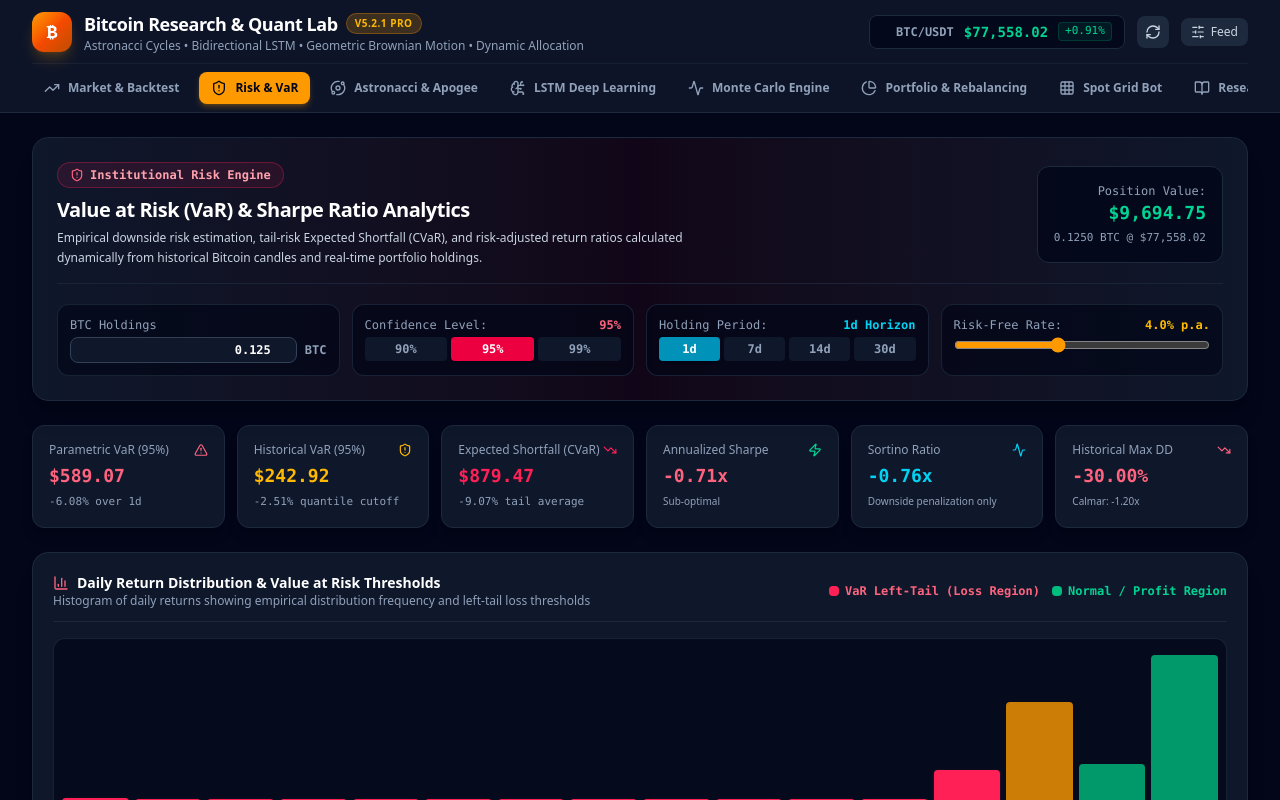
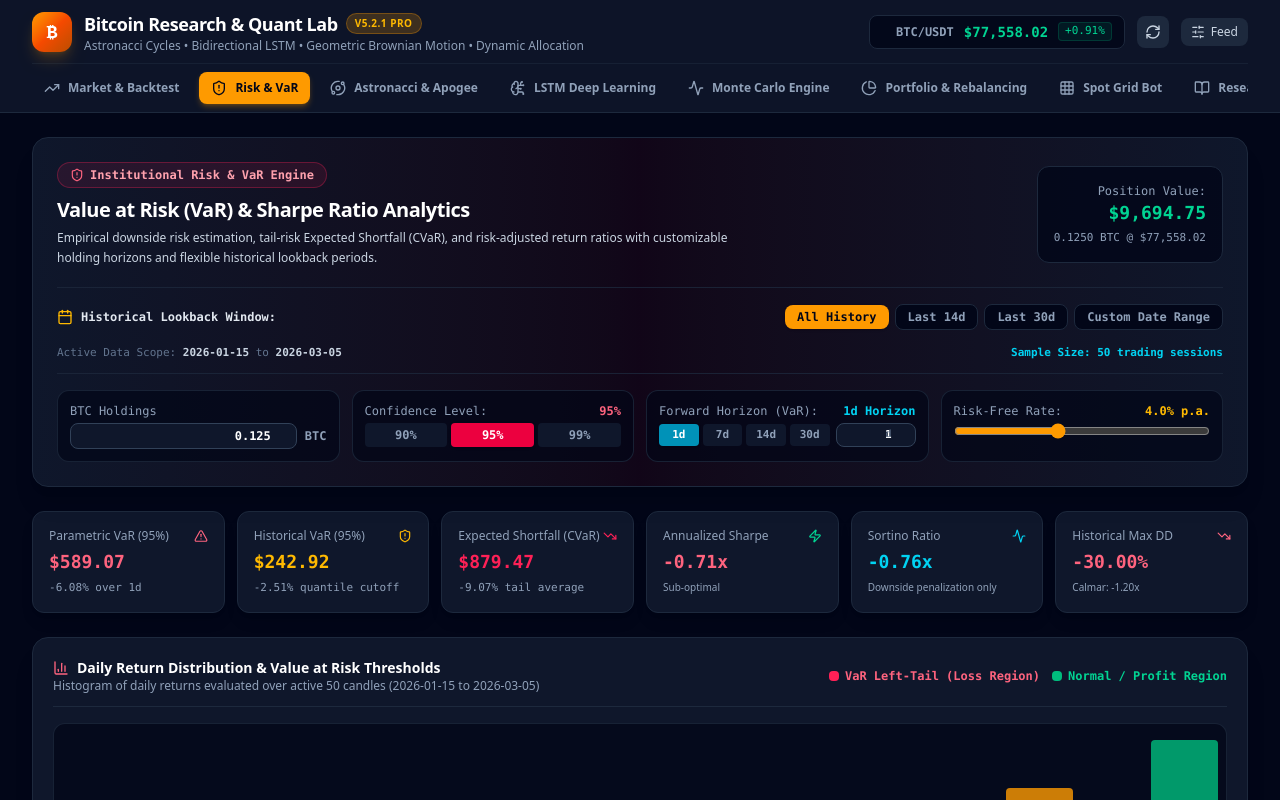
Before and after one commit to zakiafuadi925-ops/Quant_Trading_System, a React (Vite) app: page / in a window 1280 px wide. Both pictures are taken after a click on the button "Risk & VaR". Shown: the top 800 px of the page. Built offline with nearby package versions, Linux system fonts and the light colour scheme; no server answers.

Commit message:
feat: add custom date range and horizon filtering
Implement dynamic candle filtering based on historical lookback periods (14d, 30d, custom range) and allow configurable holding period durations in the risk management tab.

```diff
--- a/src/components/RiskManagementTab.tsx
+++ b/src/components/RiskManagementTab.tsx
@@ -14,7 +14,10 @@ import {
   ShieldCheck,
   Zap,
   Clock,
-  ArrowRight
+  ArrowRight,
+  Calendar,
+  Filter,
+  Check
 } from 'lucide-react';
 
 interface RiskManagementTabProps {
@@ -26,15 +29,46 @@ export const RiskManagementTab: React.FC<RiskManagementTabProps> = ({ candles, c
   // Configurable holdings and risk parameters
   const [btcAmount, setBtcAmount] = useState<number>(0.125); // Default holdings from portfolio
   const [confidenceLevel, setConfidenceLevel] = useState<90 | 95 | 99>(95);
-  const [holdingPeriodDays, setHoldingPeriodDays] = useState<1 | 7 | 14 | 30>(1);
   const [annualRiskFreeRate, setAnnualRiskFreeRate] = useState<number>(4.0); // 4% default risk-free rate
+
+  // Custom Horizon (Forward Holding Period in Days)
+  const [holdingPeriodDays, setHoldingPeriodDays] = useState<number>(1);
+  const [isCustomHorizon, setIsCustomHorizon] = useState<boolean>(false);
+
+  // Custom Historical Lookback Window / Date Range Filter
+  const minDate = candles[0]?.timestamp?.split(' ')[0] || '2026-01-15';
+  const maxDate = candles[candles.length - 1]?.timestamp?.split(' ')[0] || '2026-03-05';
+
+  const [lookbackMode, setLookbackMode] = useState<'all' | '14d' | '30d' | 'custom'>('all');
+  const [customStartDate, setCustomStartDate] = useState<string>(minDate);
+  const [customEndDate, setCustomEndDate] = useState<string>(maxDate);
+
+  // Filter historical candles based on selected period
+  const activeCandles = useMemo(() => {
+    if (!candles || candles.length === 0) return [];
+
+    if (lookbackMode === '14d') {
+      return candles.slice(-14);
+    }
+    if (lookbackMode === '30d') {
+      return candles.slice(-30);
+    }
+    if (lookbackMode === 'custom') {
+      const filtered = candles.filter((c) => {
+        const d = c.timestamp.split(' ')[0];
+        return d >= customStartDate && d <= customEndDate;
+      });
+      return filtered.length >= 2 ? filtered : candles;
+    }
+    return candles;
+  }, [candles, lookbackMode, customStartDate, customEndDate]);
 
   // Calculate position value in USD
   const positionValueUsd = btcAmount * currentPrice;
 
-  // Quantitative computations from historical candle returns
+  // Quantitative computations from filtered candle returns
   const metrics = useMemo(() => {
-    if (!candles || candles.length < 2) {
+    if (!activeCandles || activeCandles.length < 2) {
       return {
         returns: [],
         meanDailyReturn: 0,
@@ -57,9 +91,9 @@ export const RiskManagementTab: React.FC<RiskManagementTabProps> = ({ candles, c
 
     // 1. Calculate Daily Simple Returns
     const returns: number[] = [];
-    for (let i = 1; i < candles.length; i++) {
-      const prevClose = candles[i - 1].close;
-      const curClose = candles[i].close;
+    for (let i = 1; i < activeCandles.length; i++) {
+      const prevClose = activeCandles[i - 1].close;
+      const curClose = activeCandles[i].close;
       if (prevClose > 0) {
         returns.push((curClose - prevClose) / prevClose);
       }
@@ -70,13 +104,13 @@ export const RiskManagementTab: React.FC<RiskManagementTabProps> = ({ candles, c
     const meanDailyReturn = sum / n;
 
     // Variance and Standard Deviation (Daily Volatility)
-    const variance = returns.reduce((acc, r) => acc + Math.pow(r - meanDailyReturn, 2), 0) / (n - 1);
+    const variance = returns.reduce((acc, r) => acc + Math.pow(r - meanDailyReturn, 2), 0) / (n - 1 || 1);
     const dailyVolatility = Math.sqrt(variance);
 
     // Downside Deviation (for Sortino Ratio)
     const dailyRf = (annualRiskFreeRate / 100) / 365;
     const negativeDeviations = returns.filter((r) => r < dailyRf);
-    const downsideVariance = negativeDeviations.reduce((acc, r) => acc + Math.pow(r - dailyRf, 2), 0) / (n - 1);
+    const downsideVariance = negativeDeviations.reduce((acc, r) => acc + Math.pow(r - dailyRf, 2), 0) / (n - 1 || 1);
     const downsideVolatility = Math.sqrt(downsideVariance || 0.0001);
 
     // Annualized Metrics
@@ -95,7 +129,7 @@ export const RiskManagementTab: React.FC<RiskManagementTabProps> = ({ candles, c
     // Z-score for Parametric VaR
     const zScores: Record<number, number> = { 90: 1.282, 95: 1.645, 99: 2.326 };
     const z = zScores[confidenceLevel] || 1.645;
-    const horizonMultiplier = Math.sqrt(holdingPeriodDays);
+    const horizonMultiplier = Math.sqrt(Math.max(1, holdingPeriodDays));
 
     // Parametric VaR: - (mu * dt - z * sigma * sqrt(dt))
     const parametricVaRPct = Math.max(0, -(meanDailyReturn * holdingPeriodDays - z * dailyVolatility * horizonMultiplier)) * 100;
@@ -105,7 +139,7 @@ export const RiskManagementTab: React.FC<RiskManagementTabProps> = ({ candles, c
     const sortedReturns = [...returns].sort((a, b) => a - b);
     const alphaPct = (100 - confidenceLevel) / 100;
     const cutoffIndex = Math.max(0, Math.floor(n * alphaPct));
-    const historicalLossReturn = sortedReturns[cutoffIndex]; // negative number
+    const historicalLossReturn = sortedReturns[cutoffIndex] ?? -0.02; // negative number
     const historicalVaRPct = Math.max(0, -historicalLossReturn * horizonMultiplier * 100);
     const historicalVaRUsd = (historicalVaRPct / 100) * positionValueUsd;
 
@@ -116,11 +150,11 @@ export const RiskManagementTab: React.FC<RiskManagementTabProps> = ({ candles, c
     const cvarUsd = (cvarPct / 100) * positionValueUsd;
 
     // 5. Historical Maximum Drawdown & Series
-    let peak = candles[0].close;
+    let peak = activeCandles[0].close;
     let maxDrawdown = 0;
     const drawdownSeries: Array<{ date: string; dd: number }> = [];
 
-    candles.forEach((c) => {
+    activeCandles.forEach((c) => {
       if (c.close > peak) {
         peak = c.close;
       }
@@ -152,7 +186,7 @@ export const RiskManagementTab: React.FC<RiskManagementTabProps> = ({ candles, c
       calmarRatio,
       drawdownSeries
     };
-  }, [candles, currentPrice, positionValueUsd, confidenceLevel, holdingPeriodDays, annualRiskFreeRate]);
+  }, [activeCandles, positionValueUsd, confidenceLevel, holdingPeriodDays, annualRiskFreeRate]);
 
   // Distribution histogram buckets for returns
   const histogramBuckets = useMemo(() => {
@@ -193,7 +227,6 @@ export const RiskManagementTab: React.FC<RiskManagementTabProps> = ({ candles, c
   const ddPointsCount = metrics.drawdownSeries.length;
   const ddScaleX = (idx: number) => ddPadding.left + (idx / (ddPointsCount - 1 || 1)) * (ddWidth - ddPadding.left - ddPadding.right);
   const ddScaleY = (val: number) => {
-    // val is 0 to -maxDrawdown
     const minDd = -Math.max(10, metrics.maxDrawdown * 1.1);
     return ddPadding.top + ((0 - val) / (0 - minDd || 1)) * (ddHeight - ddPadding.top - ddPadding.bottom);
   };
@@ -213,13 +246,13 @@ export const RiskManagementTab: React.FC<RiskManagementTabProps> = ({ candles, c
           <div className="max-w-2xl">
             <div className="inline-flex items-center gap-1.5 px-3 py-1 rounded-full bg-rose-500/10 border border-rose-500/30 text-rose-300 text-xs font-semibold mb-2 font-mono">
               <ShieldAlert className="w-3.5 h-3.5 text-rose-400" />
-              Institutional Risk Engine
+              Institutional Risk &amp; VaR Engine
             </div>
             <h2 className="text-xl font-bold text-white tracking-tight">
               Value at Risk (VaR) &amp; Sharpe Ratio Analytics
             </h2>
             <p className="text-xs text-slate-300 mt-1 leading-relaxed">
-              Empirical downside risk estimation, tail-risk Expected Shortfall (CVaR), and risk-adjusted return ratios calculated dynamically from historical Bitcoin candles and real-time portfolio holdings.
+              Empirical downside risk estimation, tail-risk Expected Shortfall (CVaR), and risk-adjusted return ratios with customizable holding horizons and flexible historical lookback periods.
             </p>
           </div>
 
@@ -234,8 +267,83 @@ export const RiskManagementTab: React.FC<RiskManagementTabProps> = ({ candles, c
           </div>
         </div>
 
+        {/* Custom Historical Analysis Period Filter Toolbar */}
+        <div className="mt-5 pt-4 border-t border-slate-800/80 space-y-3 font-mono text-xs">
+          <div className="flex flex-col sm:flex-row items-start sm:items-center justify-between gap-3">
+            <div className="flex items-center gap-2">
+              <Calendar className="w-4 h-4 text-amber-400" />
+              <span className="font-bold text-slate-200">Historical Lookback Window:</span>
+            </div>
+
+            {/* Presets + Custom Button */}
+            <div className="flex flex-wrap items-center gap-1.5">
+              {[
+                { id: 'all', label: 'All History' },
+                { id: '14d', label: 'Last 14d' },
+                { id: '30d', label: 'Last 30d' },
+                { id: 'custom', label: 'Custom Date Range' }
+              ].map((p) => (
+                <button
+                  key={p.id}
+                  onClick={() => setLookbackMode(p.id as any)}
+                  className={`px-3 py-1 rounded-lg text-xs font-bold transition-all ${
+                    lookbackMode === p.id
+                      ? 'bg-amber-500 text-slate-950 shadow-sm'
+                      : 'bg-slate-950 border border-slate-800 text-slate-400 hover:text-white'
+                  }`}
+                >
+                  {p.label}
+                </button>
+              ))}
+            </div>
+          </div>
+
+          {/* Date Pickers when 'custom' is active */}
+          {lookbackMode === 'custom' && (
+            <div className="p-3 bg-slate-950/90 rounded-xl border border-amber-500/30 flex flex-wrap items-center gap-4 animate-fadeIn">
+              <div className="flex items-center gap-2">
+                <span className="text-slate-400 text-xs">Start Date:</span>
+                <input
+                  type="date"
+                  min={minDate}
+                  max={customEndDate}
+                  value={customStartDate}
+                  onChange={(e) => setCustomStartDate(e.target.value)}
+                  className="bg-slate-900 border border-slate-700 rounded-lg px-2.5 py-1 text-white font-mono text-xs focus:border-amber-500 focus:outline-none"
+                />
+              </div>
+
+              <div className="flex items-center gap-2">
+                <span className="text-slate-400 text-xs">End Date:</span>
+                <input
+                  type="date"
+                  min={customStartDate}
+                  max={maxDate}
+                  value={customEndDate}
+                  onChange={(e) => setCustomEndDate(e.target.value)}
+                  className="bg-slate-900 border border-slate-700 rounded-lg px-2.5 py-1 text-white font-mono text-xs focus:border-amber-500 focus:outline-none"
+                />
+              </div>
+
+              <span className="text-amber-400 text-[11px] ml-auto">
+                Evaluating {activeCandles.length} candles in range
+              </span>
+            </div>
+          )}
+
+          <div className="flex items-center justify-between text-[11px] text-slate-500 pt-1">
+            <span>
+              Active Data Scope: <strong className="text-slate-300">{activeCandles[0]?.timestamp?.split(' ')[0]}</strong> to <strong className="text-slate-300">{activeCandles[activeCandles.length - 1]?.timestamp?.split(' ')[0]}</strong>
+            </span>
+            <span className="text-cyan-400 font-semibold">
+              Sample Size: {activeCandles.length} trading sessions
+            </span>
+          </div>
+        </div>
+
         {/* Holdings and Risk Controls Row */}
-        <div className="grid grid-cols-1 sm:grid-cols-2 lg:grid-cols-4 gap-3 pt-5 mt-4 border-t border-slate-800/80 font-mono text-xs">
+        <div className="grid grid-cols-1 sm:grid-cols-2 lg:grid-cols-4 gap-3 pt-4 mt-3 border-t border-slate-800/80 font-mono text-xs">
+          {/* BTC Holdings Input */}
           <div className="bg-slate-950/70 p-3 rounded-xl border border-slate-800/80">
             <span className="text-slate-400 block mb-1">BTC Holdings</span>
             <div className="flex items-center gap-2">
@@ -251,6 +359,7 @@ export const RiskManagementTab: React.FC<RiskManagementTabProps> = ({ candles, c
             </div>
           </div>
 
+          {/* Confidence Level */}
           <div className="bg-slate-950/70 p-3 rounded-xl border border-slate-800/80">
             <div className="flex justify-between items-center mb-1">
               <span className="text-slate-400">Confidence Level:</span>
@@ -273,18 +382,24 @@ export const RiskManagementTab: React.FC<RiskManagementTabProps> = ({ candles, c
             </div>
           </div>
 
+          {/* Custom Holding Horizon Days */}
           <div className="bg-slate-950/70 p-3 rounded-xl border border-slate-800/80">
             <div className="flex justify-between items-center mb-1">
-              <span className="text-slate-400">Holding Period:</span>
+              <span className="text-slate-400">Forward Horizon (VaR):</span>
               <span className="text-cyan-400 font-bold">{holdingPeriodDays}d Horizon</span>
             </div>
-            <div className="flex gap-1">
-              {([1, 7, 14, 30] as const).map((days) => (
+
+            <div className="flex items-center gap-1.5">
+              <div className="flex flex-1 gap-1">
+                {[1, 7, 14, 30].map((days) => (
                   <button
                     key={days}
-                  onClick={() => setHoldingPeriodDays(days)}
-                  className={`flex-1 py-1 rounded text-xs font-bold transition-all ${
-                    holdingPeriodDays === days
+                    onClick={() => {
+                      setHoldingPeriodDays(days);
+                      setIsCustomHorizon(false);
+                    }}
+                    className={`flex-1 py-1 rounded text-[11px] font-bold transition-all ${
+                      holdingPeriodDays === days && !isCustomHorizon
                         ? 'bg-cyan-600 text-white shadow-sm'
                         : 'bg-slate-900 text-slate-400 hover:text-white'
                     }`}
@@ -293,8 +408,30 @@ export const RiskManagementTab: React.FC<RiskManagementTabProps> = ({ candles, c
                   </button>
                 ))}
               </div>
+
+              {/* Custom Day Input */}
+              <div className="w-20 relative">
+                <input
+                  type="number"
+                  min="1"
+                  max="365"
+                  value={holdingPeriodDays}
+                  onChange={(e) => {
+                    const val = Math.max(1, Math.min(365, Number(e.target.value) || 1));
+                    setHoldingPeriodDays(val);
+                    setIsCustomHorizon(true);
+                  }}
+                  className="bg-slate-900 border border-slate-700 rounded-lg px-2 py-1 text-white font-bold w-full text-right focus:border-cyan-500 focus:outline-none text-[11px]"
+                  placeholder="Custom"
+                />
+                <span className="absolute right-6 top-1 text-[10px] text-slate-500 pointer-events-none">
+                  d
+                </span>
+              </div>
+            </div>
           </div>
 
+          {/* Risk-Free Rate */}
           <div className="bg-slate-950/70 p-3 rounded-xl border border-slate-800/80">
             <div className="flex justify-between items-center mb-1">
               <span className="text-slate-400">Risk-Free Rate:</span>
@@ -409,7 +546,7 @@ export const RiskManagementTab: React.FC<RiskManagementTabProps> = ({ candles, c
               Daily Return Distribution &amp; Value at Risk Thresholds
             </h3>
             <p className="text-xs text-slate-400">
-              Histogram of daily returns showing empirical distribution frequency and left-tail loss thresholds
+              Histogram of daily returns evaluated over active {activeCandles.length} candles ({activeCandles[0]?.timestamp?.split(' ')[0]} to {activeCandles[activeCandles.length - 1]?.timestamp?.split(' ')[0]})
             </p>
           </div>
 
@@ -459,9 +596,9 @@ export const RiskManagementTab: React.FC<RiskManagementTabProps> = ({ candles, c
         </div>
 
         <div className="flex items-center justify-between text-[11px] font-mono text-slate-500 px-2">
-          <span>Worst Historical Loss: {((Math.min(...metrics.returns, 0)) * 100).toFixed(2)}%</span>
+          <span>Worst Loss in Period: {((Math.min(...metrics.returns, 0)) * 100).toFixed(2)}%</span>
           <span>Zero Line (0.00%)</span>
-          <span>Best Historical Gain: {((Math.max(...metrics.returns, 0)) * 100).toFixed(2)}%</span>
+          <span>Best Gain in Period: {((Math.max(...metrics.returns, 0)) * 100).toFixed(2)}%</span>
         </div>
       </div>
 
@@ -471,14 +608,14 @@ export const RiskManagementTab: React.FC<RiskManagementTabProps> = ({ candles, c
           <div>
             <h3 className="text-sm font-bold text-white flex items-center gap-2">
               <TrendingDown className="w-4 h-4 text-rose-400" />
-              Historical Underwater Drawdown Curve
+              Underwater Drawdown Curve ({lookbackMode.toUpperCase()} Period)
             </h3>
             <p className="text-xs text-slate-400">
-              Depth and duration of historical capital drawdowns relative to all-time highs
+              Depth and recovery duration of capital drawdowns during selected historical period
             </p>
           </div>
           <span className="text-xs font-mono text-rose-400 font-bold">
-            Max Peak Drop: -{metrics.maxDrawdown.toFixed(2)}%
+            Period Max Drop: -{metrics.maxDrawdown.toFixed(2)}%
           </span>
         </div>
 
```
Lines whose indentation alone changed are shown as unchanged.
